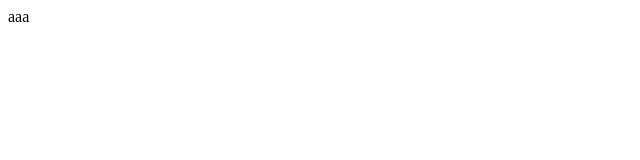
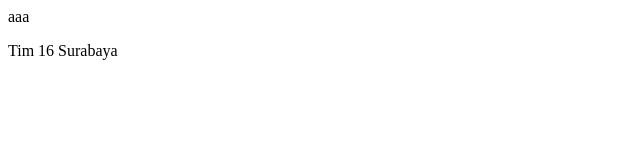
Before and after one commit to miftahurrrizki/km-feb24-surabaya-16, a plain HTML site: page html/test.html in a window 1280 px wide. Shown: the whole page, without its empty margins (0-640 px from the left). Drawn offline with Linux system fonts and the light colour scheme.

Commit message:
update test.html
nambahin Tim 16 Surabaya

```diff
--- a/html/test.html
+++ b/html/test.html
@@ -2,5 +2,6 @@
     <head></head>
     <body>
         <a>aaa</a>
+        <p> Tim 16 Surabaya</p>
     </body>
 </html>
```
